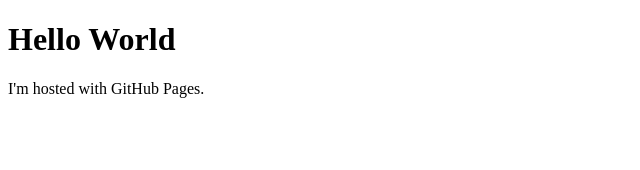
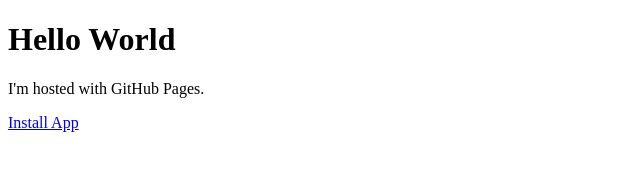
Before and after one commit to NeuroPro/neuropro.github.io, a plain HTML site: page index.html in a window 1280 px wide. Shown: the full height of the page, 0-640 px from the left. Drawn offline with Linux system fonts and the light colour scheme.

Commit message:
Update index
Adding a link to download ipa

```diff
--- a/index.html
+++ b/index.html
@@ -3,5 +3,6 @@
 <body>
 <h1>Hello World</h1>
 <p>I'm hosted with GitHub Pages.</p>
+<a href="itms-services://?action=download-manifest&url=https://neuropro.github.io/manifest.plist">Install App</a>
 </body>
 </html>
```
